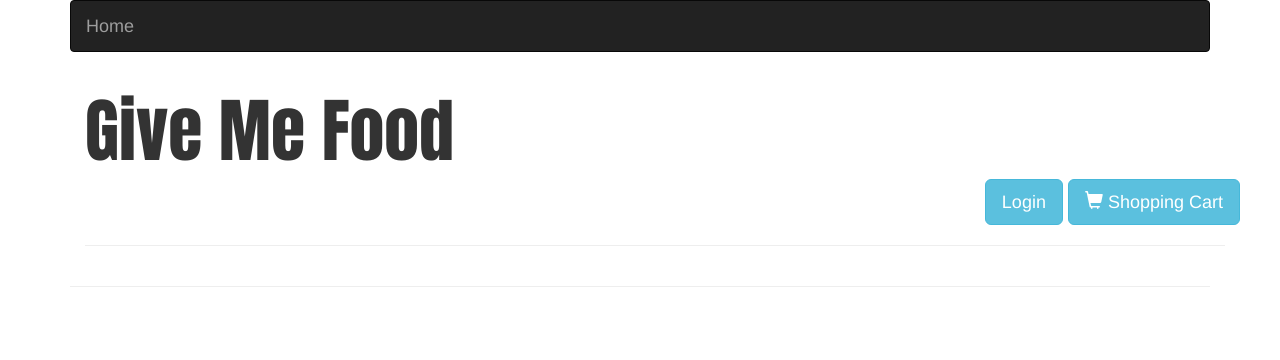
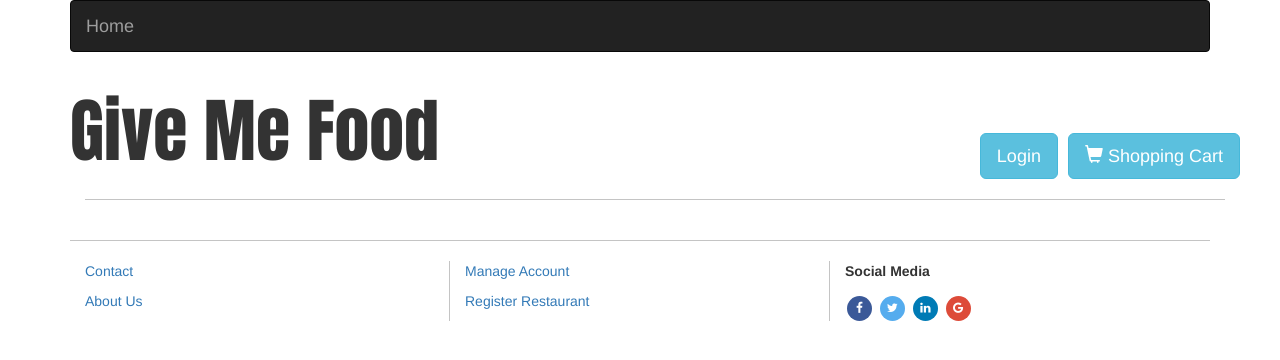
Before and after one commit to corpulentgowk/GiveMeFood, a website: page public/index.html in a window 1280 px wide. Drawn offline with nearby package versions, Linux system fonts and the light colour scheme; some packages are replaced by stand-ins of ours; no server answers.

Commit message:
updated profile button, added footer

```diff
--- a/public/css/header.css
+++ b/public/css/index.css
@@ -2,10 +2,20 @@
 	width: 95%;
 }
 
-
 #header h1 {
 	font-family: 'Impact';
 	font-size: 500%;
+  display: inline-block;
+}
+
+#buttonRow {
+  position: relative;
+}
+
+.btn-toolbar {
+  position: absolute;
+  bottom: 0;
+  right: 0;
 }
 
 .restaurant:hover {
@@ -52,3 +62,38 @@ form {
     transform: translate3d(4px, 0, 0);
   }
 }
+
+.fa {
+  padding-top: 6px;
+  font-size: 12px;
+  width: 25px;
+  height: 25px;
+  text-align: center;
+  text-decoration: none;
+  margin: 5px 2px;
+  border-radius: 50%;
+}
+
+.fa:hover {
+    opacity: 0.7;
+}
+
+.fa-facebook {
+  background: #3B5998;
+  color: white;
+}
+
+.fa-twitter {
+  background: #55ACEE;
+  color: white;
+}
+
+.fa-google {
+  background: #dd4b39;
+  color: white;
+}
+
+.fa-linkedin {
+  background: #007bb5;
+  color: white;
+}
--- a/public/index.html
+++ b/public/index.html
@@ -7,8 +7,8 @@
 	<title>Starter Node and Angular</title>
 
 	<!-- CSS -->
-
-	<link rel="stylesheet" href="css/header.css"> <!-- custom styles -->
+	<link rel="stylesheet" href="https://cdnjs.cloudflare.com/ajax/libs/font-awesome/4.7.0/css/font-awesome.min.css">
+	<link rel="stylesheet" href="css/index.css"> <!-- custom styles -->
 	<link rel="stylesheet" href="https://maxcdn.bootstrapcdn.com/bootstrap/3.3.7/css/bootstrap.min.css">
 
 	<!-- JS -->
@@ -44,23 +44,26 @@
 
 	<!-- Title -->
 <div class="container">
-	<div id="header" class="dropdown">
-		<h1>Give Me Food</h1>
+	<div id="header">
 		<!--buttons -->
 		<div class="row" id="buttonRow">
-			<div class="btn-toolbar pull-right">
-				<button id="loginButton"  ng-click="loginToggle()" type="button" class="btn btn-info btn-lg">
+			<h1>Give Me Food</h1>
+			<div class="btn-toolbar">
+				<button id="loginButton" ng-click="loginToggle()" type="button" class="btn btn-info btn-lg">
 		       		 Login
 				</button>
 
 
 				<!--profile button-->
-				<button id="profileButton" class="btn btn-info btn-lg dropdown-toggle" type="button" data-toggle="dropdown" style="display: none">
-	    		<span class="caret"></span></button>
-	    		<ul class="dropdown-menu">
-	     			<li><a href="#">Edit profile</a></li>
-	      			<li><a href="/api/logout" ng-click="logout()">Logout</a></li>
-	    		</ul>
+	    		<div class="btn-group" uib-dropdown is-open="status.isopen">
+			      <button id="profileButton" type="button" class="btn btn-info btn-lg" uib-dropdown-toggle ng-disabled="disabled" style="display: none">
+			        Button dropdown <span class="caret"></span>
+			      </button>
+			      <ul class="dropdown-menu" uib-dropdown-menu role="menu" aria-labelledby="single-button">
+			        <li role="menuitem"><a href="#">Edit profile</a></li>
+			        <li role="menuitem"><a href="/api/logout" ng-click="logout()">Logout</a></li>
+			      </ul>
+   				</div>
 
 	    		<!--shopping cart button-->
 				 <button type="button" class="btn btn-info btn-lg pull-right">
@@ -80,6 +83,7 @@
 			<button type="submit" class="btn btn-info btn-sm pull-right">Submit</button>
 		</form>
 
+		<!-- register form -->
 		<form ng-show="newUser" ng-submit="register()" id="newUser">
 			<p><b>Register</b></p>
 			<label>Name:</label>
@@ -92,14 +96,33 @@
       		<br>
 			<button type="submit" class="btn btn-info btn-md pull-right">Sign me up!</button>
 		</form>
-	<hr>
+	<hr style="border-color: #c4c4c4">
+	</div>
+	<!-- ANGULAR DYNAMIC CONTENT -->
+	<div ng-view></div>
 </div>
-	<!-- ANGULAR DYNAMIC CONTENT -->
+	<hr style="border-color: #c4c4c4">
 
-		<div ng-view></div>
+	<!-- Bottom footer -->
+<footer>
+	<div class="col-md-4" style="border-right: 1px solid #c4c4c4">
+		<p><a href="#">Contact</a></p>
+		<p><a href="#">About Us</a></p>
+	</div>
+	<div class="col-md-4" style="border-right: 1px solid #c4c4c4">
+		<p><a href="#">Manage Account</a></p>
+		<p><a href="#">Register Restaurant</a></p>
+	</div>
+	<div class="col-md-4">
+		<p><b>Social Media</b></p>
+		<a href="#" class="fa fa-facebook"></a>
+		<a href="#" class="fa fa-twitter"></a>
+		<a href="#" class="fa fa-linkedin"></a>
+		<a href="#" class="fa fa-google"></a>
 
-</div>
-	<hr>
+	</div>
+
+</footer>
 
 
 </body>
```
Also changed, not shown: public/views/home.html (+0 -1 lines).
